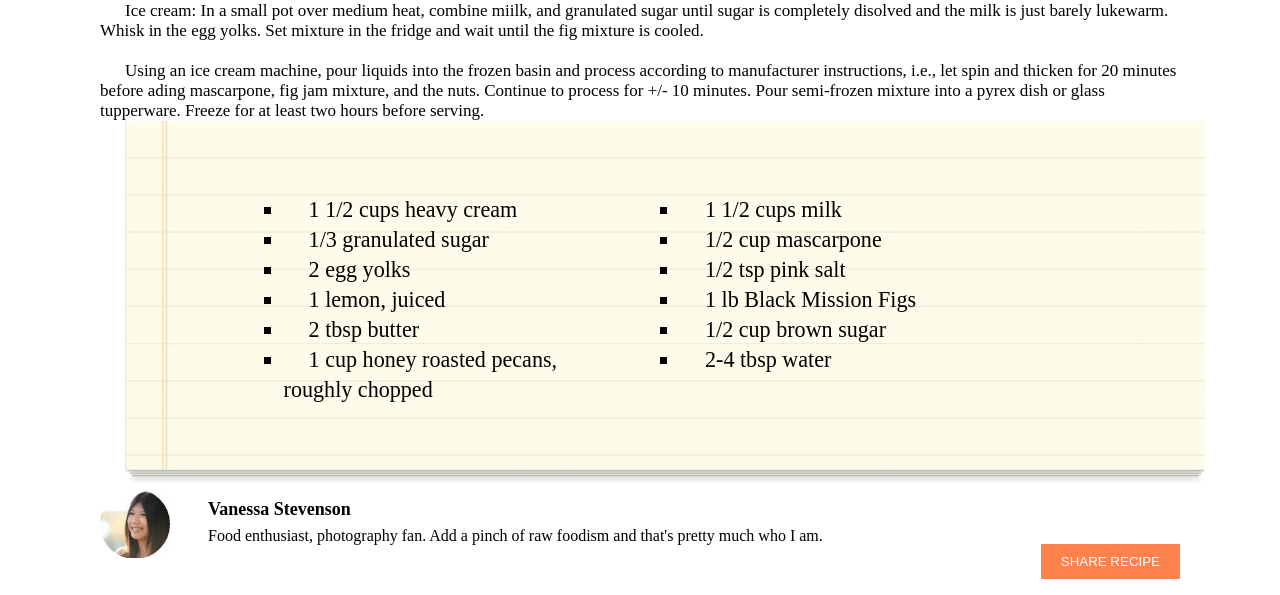
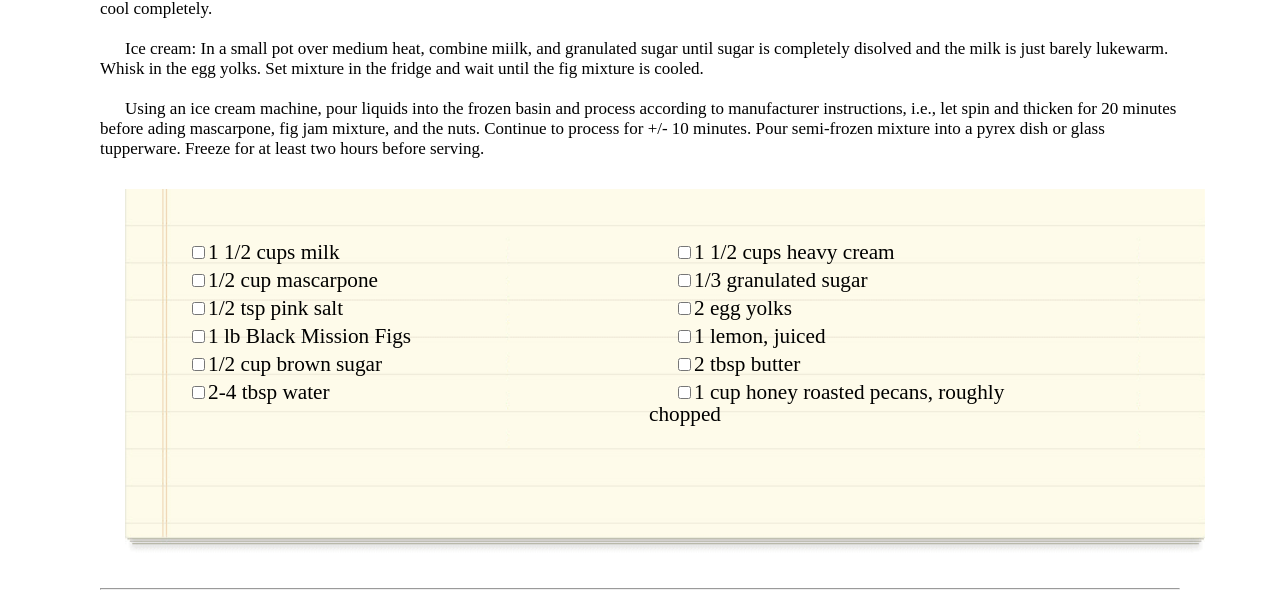
Before and after one commit to akkanben/chocolate-pizza-1, a plain HTML site: page index.html in a window 1280 px wide. Shown: the part 1048-1643 px from the top of the page. Drawn offline with Linux system fonts and the light colour scheme; a script that the page names is missing.

Commit message:
Adjusts list over image

```diff
--- a/index.html
+++ b/index.html
@@ -37,48 +37,88 @@
 
   </header>
   <main>
-    <article> <!-- add hr -->
+    <hr>
+    <article>
+      <!-- add hr -->
+
       <div id="title">
         <div>
           <h1>Chocolate Pizza</h1>
           <h4>POSTED ON 15 DEC 2013 / DESSERTS</h4>
         </div>
       </div>
-      <div  id="print">
+      <div id="print">
         <img src="lab-assets/print-icon.png" alt="">
         <p>PRINT</p>
       </div>
       </div>
       <img id="pizza" src="./lab-assets/choco-pizza.png" alt="">
       <div class="main-content">
-        <p class="main-content">For the fig-swirl: Melt butter over medium heat in a saucepan. Add brown sugar and stir to dissolve. Halve all of the figs and toss in the saucepan with water and lemon juice. Cook over medium heat, stirring frequently, until you have a chunky-jamkmy mixture. Add salt with one or two stirs, set aside and let cool completely.
+        <p class="main-content">For the fig-swirl: Melt butter over medium heat in a saucepan. Add brown sugar and stir
+          to dissolve. Halve all of the figs and toss in the saucepan with water and lemon juice. Cook over medium heat,
+          stirring frequently, until you have a chunky-jamkmy mixture. Add salt with one or two stirs, set aside and let
+          cool completely.
         </p>
-        <p class="main-content">Ice cream: In a small pot over medium heat, combine miilk, and granulated sugar until sugar is completely disolved and the milk is just barely lukewarm. Whisk in the egg yolks. Set mixture in the fridge and wait until the fig mixture is cooled.
+        <p class="main-content">Ice cream: In a small pot over medium heat, combine miilk, and granulated sugar until
+          sugar is completely disolved and the milk is just barely lukewarm. Whisk in the egg yolks. Set mixture in the
+          fridge and wait until the fig mixture is cooled.
         </p>
-        <p class="main-content">Using an ice cream machine, pour liquids into the frozen basin and process according to manufacturer instructions, i.e., let spin and thicken for 20 minutes before ading mascarpone, fig jam mixture, and the nuts. Continue to process for +/- 10 minutes. Pour semi-frozen mixture into a pyrex dish or glass tupperware. Freeze for at least two hours before serving.
+        <p class="main-content">Using an ice cream machine, pour liquids into the frozen basin and process according to
+          manufacturer instructions, i.e., let spin and thicken for 20 minutes before ading mascarpone, fig jam mixture,
+          and the nuts. Continue to process for +/- 10 minutes. Pour semi-frozen mixture into a pyrex dish or glass
+          tupperware. Freeze for at least two hours before serving.
 
         </p>
         <div id="list">
+          <div id="image-fix">
             <img src="lab-assets/list-bg.png" alt="">
-      <ul id="left-list">
-        <li>1 1/2 cups milk</li>
-        <li>1/2 cup mascarpone</li>
-        <li>1/2 tsp pink salt</li>
-        <li>1 lb Black Mission Figs</li>
-        <li>1/2 cup brown sugar</li>
-        <li>2-4 tbsp water</li>
-      </ul>
-
-      <ul id="right-list">
-        <li>1 1/2 cups heavy cream</li>
-        <li class="strikethrough">1/3 granulated sugar</li>
-        <li class="strikethrough">2 egg yolks</li>
-        <li>1 lemon, juiced</li>
-        <li>2 tbsp butter</li>
-        <li>1 cup honey roasted pecans, roughly chopped</li>
-      </ul>
+          </div>
+          <div id="uls">
+            <div id="left">
+              <div>
+                <input type="checkbox"><label>1 1/2 cups milk</label>
+              </div>
+              <div>
+                <input type="checkbox"><label>1/2 cup mascarpone</label>
+              </div>
+              <div>
+                <input type="checkbox"><label>1/2 tsp pink salt</label>
+              </div>
+              <div>
+                <input type="checkbox"><label>1 lb Black Mission Figs</label>
+              </div>
+              <div>
+                <input type="checkbox"><label>1/2 cup brown sugar</label>
+              </div>
+              <div>
+                <input type="checkbox"><label>2-4 tbsp water</label>
+              </div>
+            </div>
+            <div id="right">
+              <div>
+                <input type="checkbox"><label>1 1/2 cups heavy cream</label>
+              </div>
+              <div>
+                <input type="checkbox"><label>1/3 granulated sugar</label>
+              </div>
+              <div>
+                <input type="checkbox"><label>2 egg yolks</label>
+              </div>
+              <div>
+                <input type="checkbox"><label>1 lemon, juiced</label>
+              </div>
+              <div>
+                <input type="checkbox"><label>2 tbsp butter</label>
+              </div>
+              <div>
+                <input type="checkbox"><label>1 cup honey roasted pecans, roughly chopped</label>
+              </div>
+            </div>
+          </div>
+        </div>
       </div>
     </article> <!-- add hr -->
+    <hr>
     <div id="author">
       <img src="./lab-assets/van-pic.png" alt="">
       <div>
--- a/style.css
+++ b/style.css
@@ -52,25 +52,6 @@ div.main-content {
   text-indent: 25px;
   line-height: 20px;
 }
-ul {
-  position: absolute;
-  width: 30%;
-  top: 20%;
-  left: 50%;
-
-  list-style-type: square;
-}
-li {
-  font-size: 130%;
-  line-height: 30px;
-}
-#left-list {
-  padding-left: 40px;
-  right: 20%;
-}
-#right-list {
-  left: 17%;
-}
 h1 {
   font-size: xx-large;
   font-weight: bold;
@@ -104,14 +85,14 @@ h5 {
   color: rgba(156, 141, 141, 0.76);
 }
 article {
-  /* border-top: solid 20px transparent;
+  border-top: solid 20px transparent;
   border-bottom: solid 20px transparent;
 
   border-image: url(./lab-assets/hr-img.png);
-  border-image-repeat: repeat; */
+  border-image-repeat: repeat;
 
   display: inline-block;
-  height: 70px;
+
   width: 100%;
 }
 #author p,
@@ -146,8 +127,7 @@ footer img {
   text-align: center;
   padding-bottom: 25px;
 }
-footer div {
-}
+
 #small-logo {
   width: 100%;
   text-align: center;
@@ -158,3 +138,42 @@ footer p {
 #title {
   padding: 10px;
 }
+
+#list img {
+  padding-top: 30px;
+  width: 100%;
+}
+#uls {
+  position: absolute;
+  top: 20%;
+  left: 60px;
+  width: 100%;
+}
+#image-fix {
+  width: 100%;
+}
+#list {
+  width: 100%;
+}
+
+input {
+  font-size: 125%;
+  display: inline;
+}
+label {
+  display: inline;
+  font-size: 125%;
+}
+#right {
+  width: 40%;
+  float: right;
+  padding-right: 15%;
+}
+#left {
+  width: 40%;
+  float: left;
+}
+#right div,
+#left div {
+  padding: 3px;
+}
```
Lines whose indentation alone changed are shown as unchanged.
